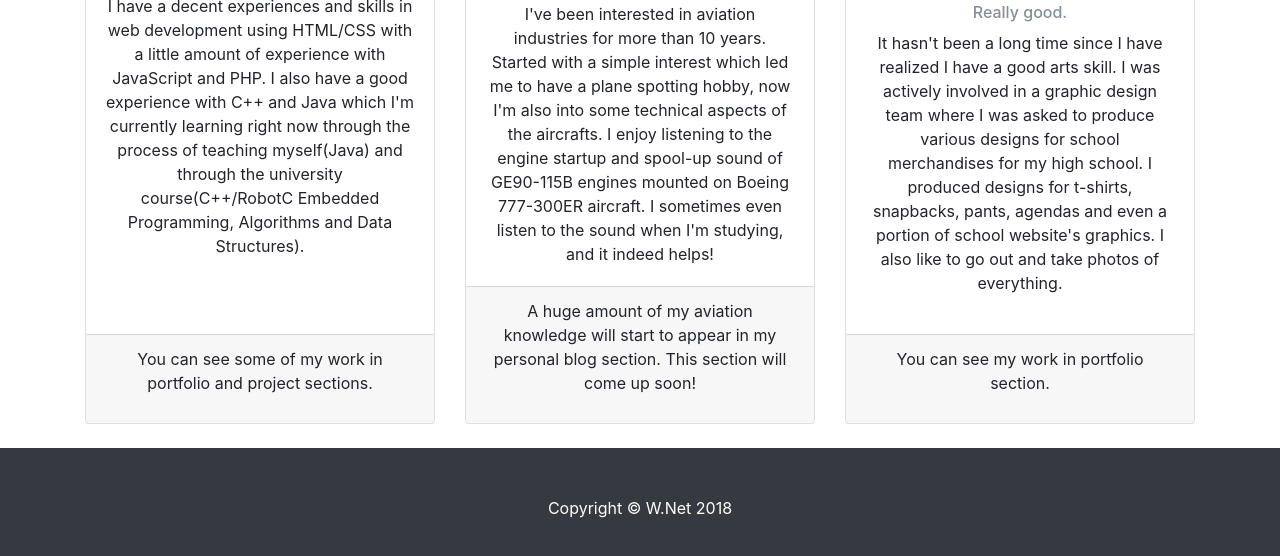
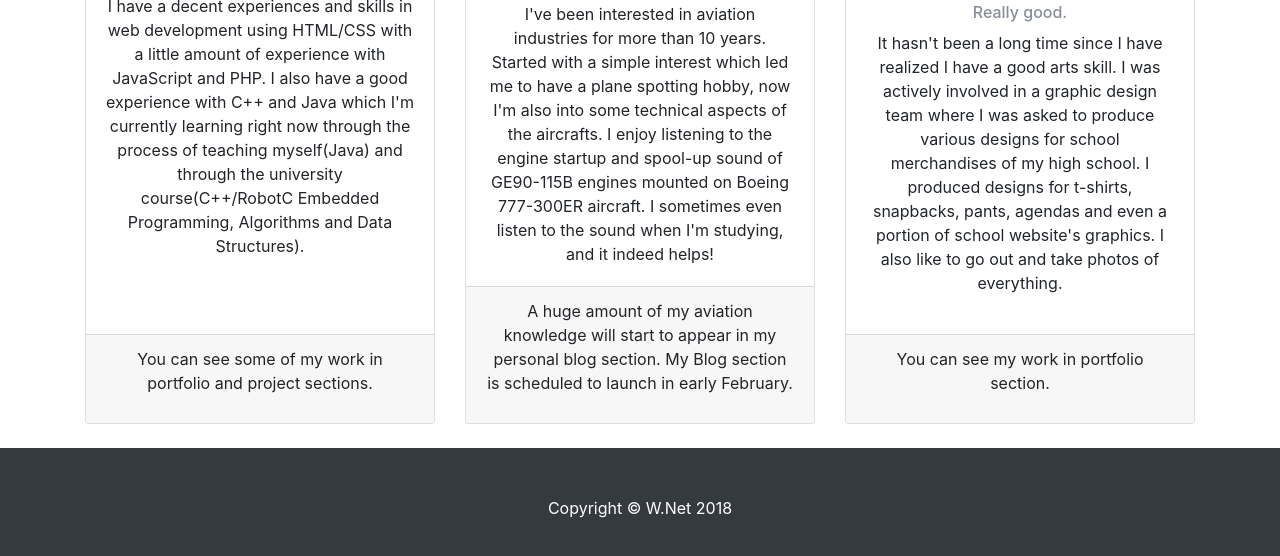
Before and after one commit to WDJX/WDJX.github.io, a website: page about_me.html in a window 1280 px wide. Shown: the part 995-1551 px from the top of the page. Drawn offline with nearby package versions, Linux system fonts and the light colour scheme.

Commit message:
index and about_me page updated

```diff
--- a/about_me.html
+++ b/about_me.html
@@ -92,8 +92,7 @@
               <p class="card-text">I've been interested in aviation industries for more than 10 years. Started with a simple interest which led me to have a plane spotting hobby, now I'm also into some technical aspects of the aircrafts. I enjoy listening to the engine startup and spool-up sound of GE90-115B engines mounted on Boeing 777-300ER aircraft. I sometimes even listen to the sound when I'm studying, and it indeed helps! </p>
             </div>
             <div class="card-footer">
-              <p> A huge amount of my aviation knowledge will start to appear in my personal blog section. This section will come up soon!
-               </p>
+              <p> A huge amount of my aviation knowledge will start to appear in my personal blog section. My Blog section is scheduled to launch in early February.</p>
             </div>
           </div>
         </div>
@@ -103,7 +102,7 @@
             <div class="card-body">
               <h4 class="card-title">Graphic Design&Photography</h4>
               <h6 class="card-subtitle mb-2 text-muted">Really good.</h6>
-              <p class="card-text">It hasn't been a long time since I have realized I have a good arts skill. I was actively involved in a graphic design team where I was asked to produce various designs for school merchandises for my high school. I produced designs for t-shirts, snapbacks, pants, agendas and even a portion of school website's graphics. I also like to go out and take photos of everything.</p>
+              <p class="card-text">It hasn't been a long time since I have realized I have a good arts skill. I was actively involved in a graphic design team where I was asked to produce various designs for school merchandises of my high school. I produced designs for t-shirts, snapbacks, pants, agendas and even a portion of school website's graphics. I also like to go out and take photos of everything.</p>
             </div>
             <div class="card-footer">
               <p> You can see my work in portfolio section. </p>
```
Also changed, not shown: index.html (+1 -1 lines).
